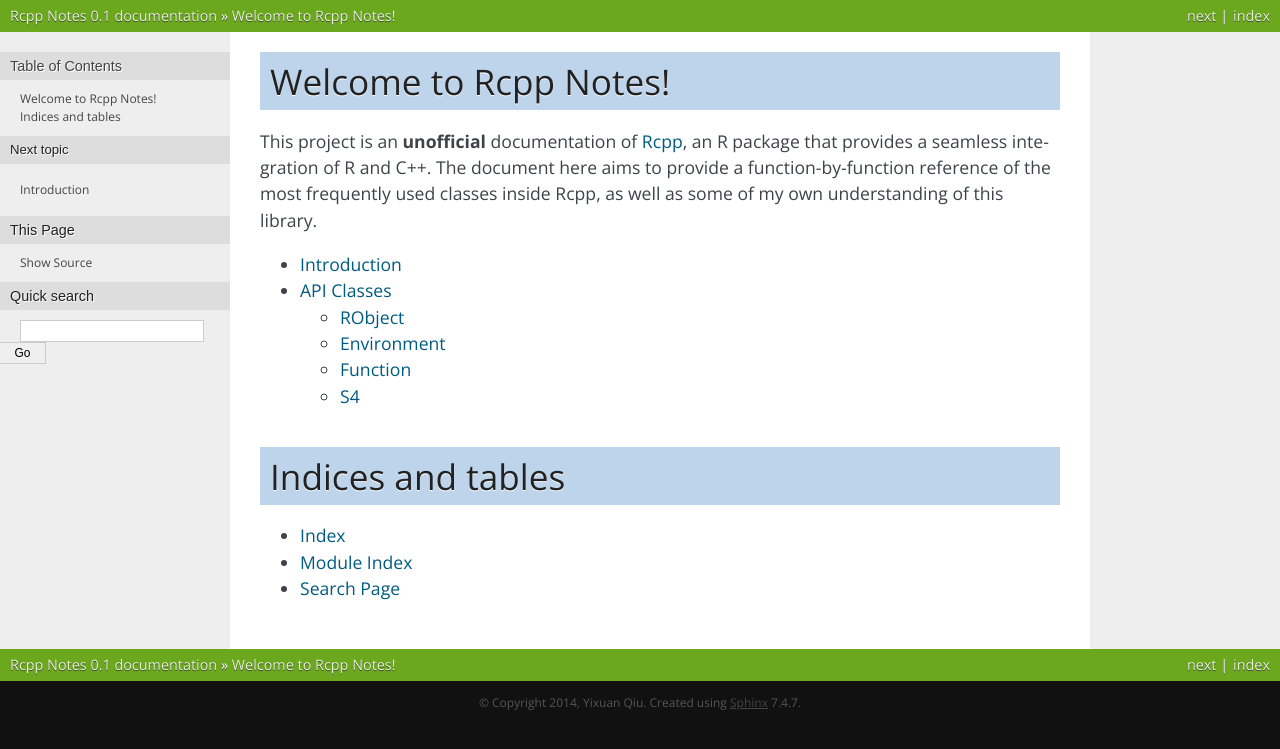
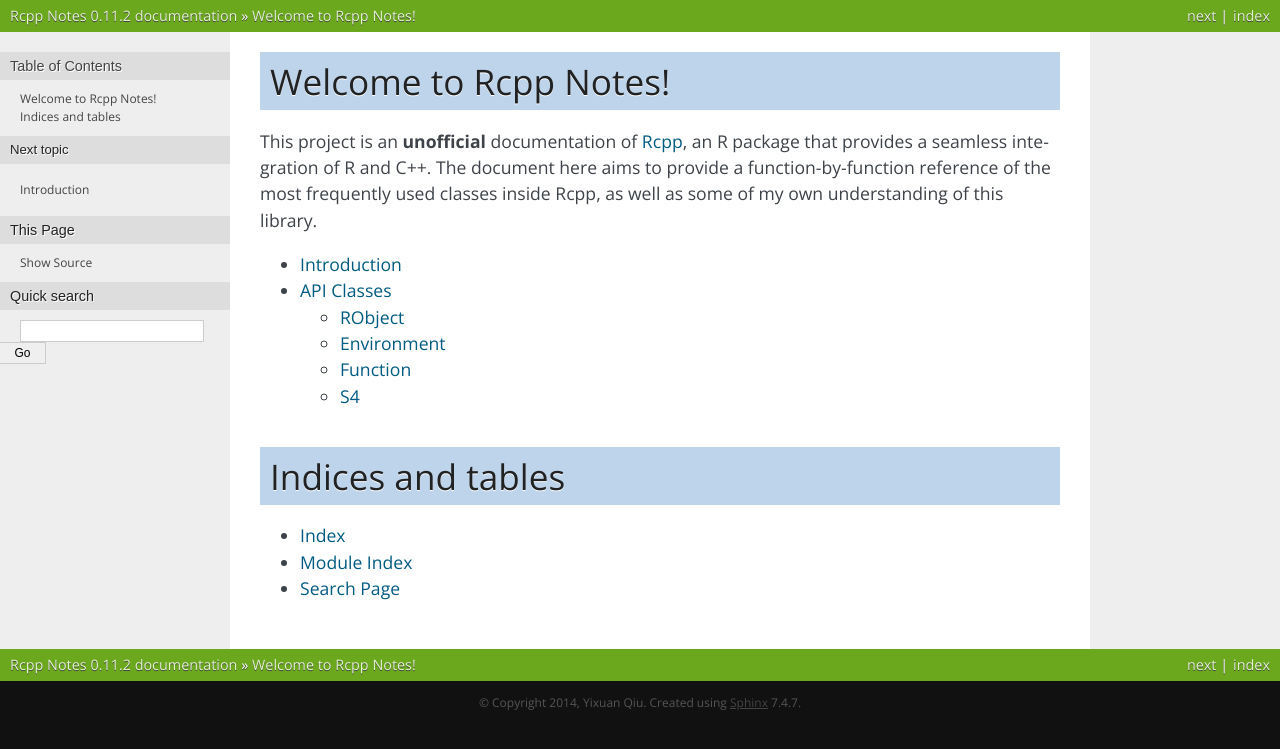
Before and after one commit to yixuan/rcpp-note, a Sphinx documentation site: the page built from source/index.rst, in a window 1280 px wide. Shown: the top 749 px of the page. Built offline with Sphinx 7.4.7, drawn with Linux system fonts in a browser that asks for light colours.

Commit message:
make the version consistent with Rcpp

```diff
--- a/source/conf.py
+++ b/source/conf.py
@@ -55,9 +55,9 @@
 # built documents.
 #
 # The short X.Y version.
-version = '0.1'
+version = '0.11.2'
 # The full version, including alpha/beta/rc tags.
-release = '0.1'
+release = '0.11.2'
 
 # The language for content autogenerated by Sphinx. Refer to documentation
 # for a list of supported languages.
```
